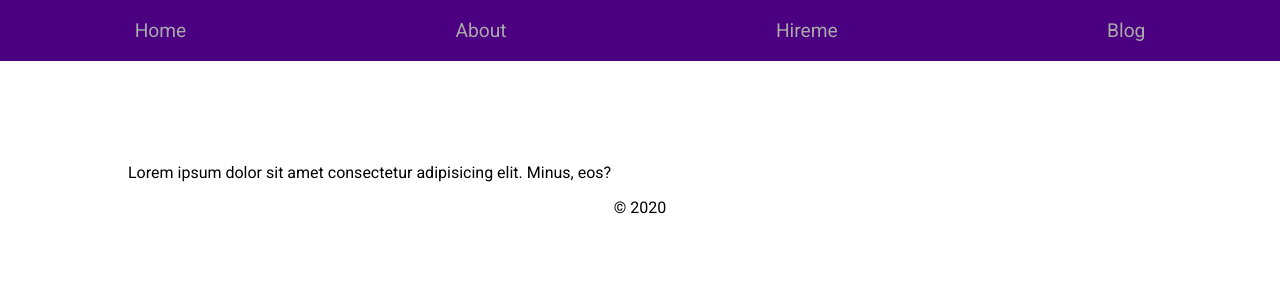
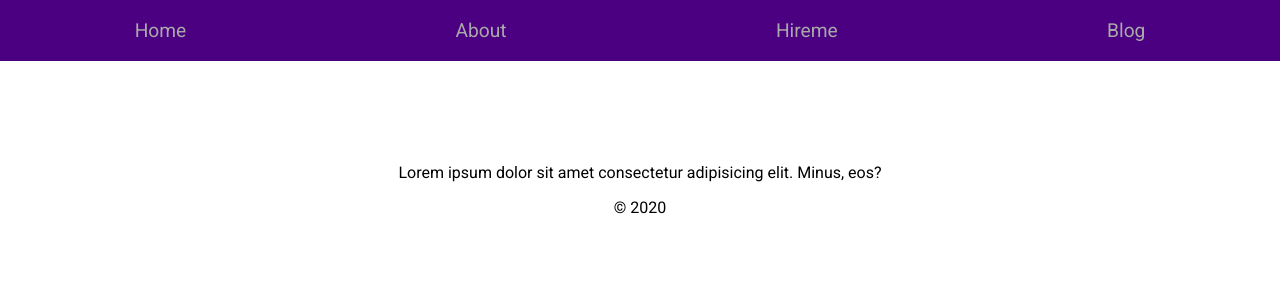
Before and after one commit to eslamgalal07/next-portfolio7.02, a Next.js app: page /post in a window 1280 px wide. Shown: the top 300 px of the page. Built offline with nearby package versions, Linux system fonts and the light colour scheme; a small style sheet from the web is missing.

Commit message:
edited post

```diff
--- a/pages/post.js
+++ b/pages/post.js
@@ -7,7 +7,7 @@ function Post(props) {
   return (
     <Layout >
       <h1>{title}</h1>
-      <p style={{ width: "80vw" }}> Lorem ipsum dolor sit amet consectetur adipisicing elit. Minus, eos?</p>
+      <p style={{ width: "75vw", textAlign: "center" }}> Lorem ipsum dolor sit amet consectetur adipisicing elit. Minus, eos?</p>
     </Layout>
   )
 }
```
